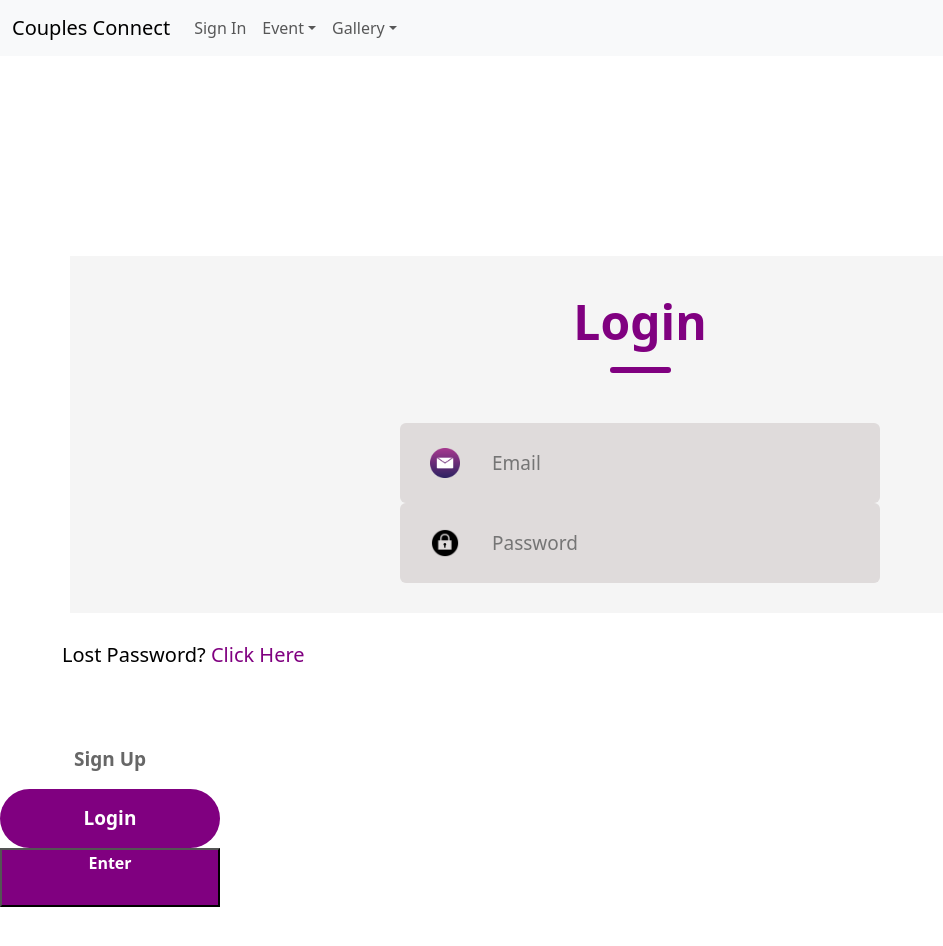
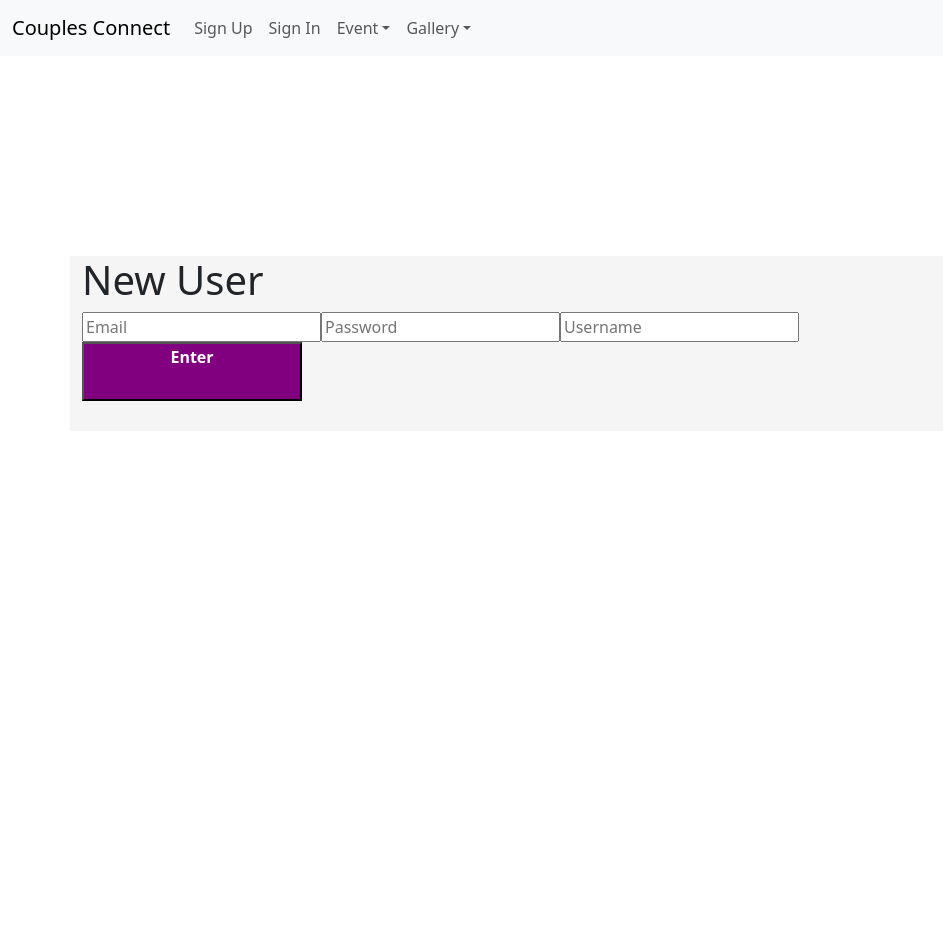
Before and after one commit to edwardgreenwood38/CouplesConnect, a React (Create React App) app in the folder frontend/: page /sign-in in a window 1280 px wide. Shown: the top 946 px of the page, without its empty margins (0-943 px from the left). After the commit the page ends 800 px from the top, so only its background shows below. Built offline with nearby package versions, Linux system fonts and the light colour scheme.

Commit message:
file adjustments

```diff
--- a/frontend/src/App.js
+++ b/frontend/src/App.js
@@ -6,7 +6,8 @@ import Error404 from './components/error404'
 import GalleryIndex from './gallery/GalleryIndex'
 import Members from './gallery/Members'
 import Match from './gallery/Match'
-import SignIn from './components/loginSignup/SignIn'
+import SignIn from './components/loginSignup/SignUp'
+import LoginForm from './components/loginSignup/LoginForm'
 import CurrentUserProvider from './contexts/CurrentUser'
 import Events from './components/Events/Events'
 
@@ -22,6 +23,7 @@ function App() {
         <Routes>
           <Route  path="/" element={<Home />} />
           <Route  path="/sign-in" element={<SignIn />} />
+          <Route  path="/login" element={<LoginForm />} />
           <Route  path="/events" element={<Events />} />
           <Route  path="/gallery" element={<GalleryIndex />} />
           <Route  path="/match" element={<Match />} />
--- a/frontend/src/components/Navigation.js
+++ b/frontend/src/components/Navigation.js
@@ -36,9 +36,9 @@ function Navigation() {
                 </button>
                 <div className="collapse navbar-collapse" id="navbarNavSupportedContent">
                     <ul className="navbar-nav">
-                        {/* <li className="nav-item">
-                            <Link className="nav-link" to="/RegistrationForm">Registration</Link>
-                        </li> */}
+                        <li className="nav-item">
+                            <Link className="nav-link" to="/Sign-Up">Sign Up</Link>
+                        </li>
                         <li className="nav-item">
                              <Link className="nav-link" to="/Sign-In">Sign In</Link>
                         </li>
--- /dev/null
+++ b/frontend/src/components/loginSignup/LoginForm.js
@@ -0,0 +1,62 @@
+import React, {useState} from 'react';
+
+function LoginForm() {
+    const [username, setUsername] = useState('');
+    const [password, setPassword] = useState('');
+
+    const handleSubmit = async (e) => {
+        e.preventDefault();
+        console.log('form submitted');
+        try {
+            const response = await fetch(`http://localhost:5000/User`, {
+                method: 'POST',
+                headers: {
+                    'Content-Type': 'application/json'
+                },
+                body: JSON.stringify({
+                    username: username,
+                    password: password,
+
+                }),
+            })
+            if (response.ok) {
+                alert('Registration Completed!');
+
+        } else {
+            alert('Registration Failed!, Please try again');
+        }
+     }catch(error) {
+        console.log(error);
+        alert('An error occured, Please try again in 1 min!');
+     }
+    };
+
+    return (
+        <div className = "container">
+            <h1>Login</h1>
+            <form onSubmit = {handleSubmit}>
+
+
+            <input
+                type = "password"
+                placeholder = "Password"
+                value = {password}
+                onChange = {(e) => setPassword(e.target.value)}
+                required
+             />
+
+            <input
+                type = "text"
+                placeholder = "Username"
+                value = {username}
+                onChange = {(e) => setUsername(e.target.value)}
+                required
+            />
+
+                {/* Button */}
+            <button type="submit">Enter</button>
+            </form>
+        </div>
+    );
+  }
+  export default LoginForm;
--- a/frontend/src/components/loginSignup/SignIn.js
+++ /dev/null
@@ -1,89 +0,0 @@
-import React, {useState} from 'react';
-import './loginSignup.css';
-
-import user_icon from '../Assets/person.png';
-import email_icon from '../Assets/email.png';
-import password_icon from '../Assets/password.png';
-
-
-
-const Signup = () => {
-    const [action, setAction] = useState ("Login");
-    const [email, setEmail] = useState("");
-    const [password, setPassword] = useState("");
-
-    const handleSubmit = async (e) => {
-      e.preventDefault();
-      console.log('form submitted');
-      try {
-          const response = await fetch(`http://localhost:5000/User`, {
-              method: 'POST',
-              headers: {
-                  'Content-Type': 'application/json'
-              },
-              body: JSON.stringify({
-                  email: email,
-                  password: password
-              }),
-          });
-          if (response.ok) {
-              alert('Login Completed!');
-
-      } else {
-          alert('Login Failed!, Please try again');
-      }
-    } catch(error) {
-      // console.log(error);
-      alert('An error occured, Please try again in 1 min!');
-    }
-  };
-
-
-    return (
-      <div>
-    <div className="container">
-       <div className= "header">
-        <div className="text">{action} </div>
-        <div className="underline"></div>
-       </div>
-       <div className="inputs"></div>
-       {action==="Login"?<div></div> :
-
-       <div className="input">
-          <img src={user_icon} alt="" />
-          <input type="Name" placeholder="Name" />
-         </div>}
-
-         <div className="input">
-          <img src={email_icon} alt="" />
-          <input type="email" placeholder="Email" />
-         </div>
-
-        <div className="input">
-          <img src={password_icon} alt="" />
-          <input type="password" placeholder="Password" />
-        </div>
-  </div>
-  <div className="forgot-password">
-      Lost Password? <span>Click Here</span>
-    </div>
-      <div className="submit-container">
-      <form onSubmit = {handleSubmit}>
-  <div className={action === "Login"?"submit gray":"submit"} onClick={()=>{setAction("Sign Up")}}>Sign Up</div>
-  <div className={action === "Sign Up"?"submit gray":"submit"}onClick={()=>{setAction("Login")}}>Login</div>
-  <button type="submit">Enter</button>
-  </form>
-
-
-
-
-
-
-
-    </div>
-    </div>
-);
-};
-
-
-export default Signup;
--- /dev/null
+++ b/frontend/src/components/loginSignup/SignUp.js
@@ -0,0 +1,77 @@
+import React, {useState} from 'react';
+import './loginSignup.css';
+
+// import user_icon from '../Assets/person.png';
+// import email_icon from '../Assets/email.png';
+// import password_icon from '../Assets/password.png';
+
+
+
+function SignUp() {
+  const [username, setUsername] = useState('');
+  const [email, setEmail] = useState('');
+  const [password, setPassword] = useState('');
+
+  const handleSubmit = async (e) => {
+      e.preventDefault();
+      console.log('form submitted');
+      try {
+          const response = await fetch(`http://localhost:5000/User`, {
+              method: 'POST',
+              headers: {
+                  'Content-Type': 'application/json'
+              },
+              body: JSON.stringify({
+                  username: username,
+                  email: email,
+                  password: password,
+
+              }),
+          })
+          if (response.ok) {
+              alert('Registration Completed!');
+
+      } else {
+          alert('Registration Failed!, Please try again');
+      }
+   }catch(error) {
+      console.log(error);
+      alert('An error occured, Please try again in 1 min!');
+   }
+  };
+
+  return (
+      <div className = "container">
+          <h1>New User</h1>
+          <form onSubmit = {handleSubmit}>
+          <input
+              type = "email"
+              placeholder = "Email"
+              value = {email}
+              onChange = {(e) => setEmail(e.target.value)}
+              required
+          />
+
+          <input
+              type = "password"
+              placeholder = "Password"
+              value = {password}
+              onChange = {(e) => setPassword(e.target.value)}
+              required
+           />
+
+          <input
+              type = "text"
+              placeholder = "Username"
+              value = {username}
+              onChange = {(e) => setUsername(e.target.value)}
+              required
+          />
+
+              {/* Button */}
+          <button type="submit">Enter</button>
+          </form>
+      </div>
+  );
+}
+export default SignUp;
```
Also changed, not shown: 2 other files (tests, documents, lock files or other folders).
